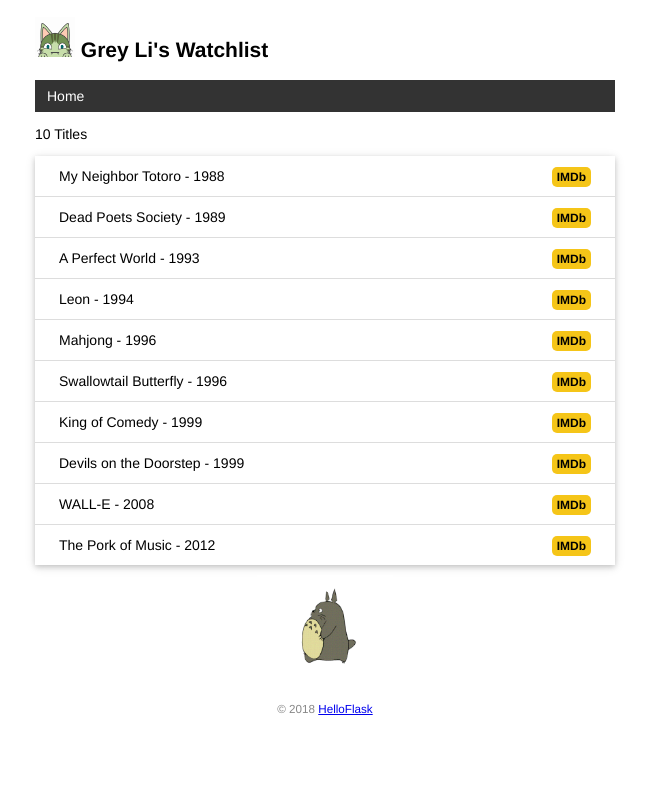
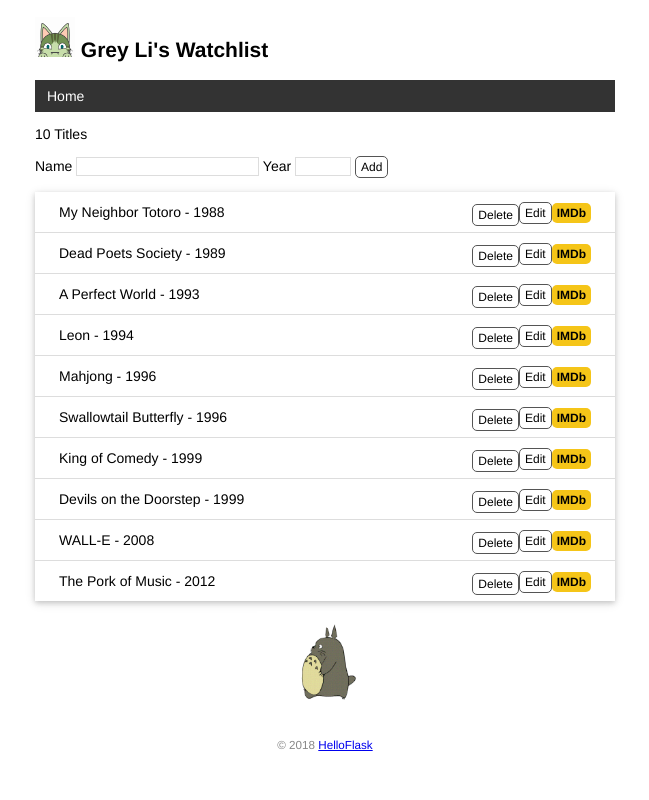
Before and after one commit to YOHE-XU/watchlist, a Flask app: page / in a window 1280 px wide. Shown: the whole page, without its empty margins (315-964 px from the left). Run offline with Flask 3, Linux system fonts and the light colour scheme.

Commit message:
Create, edit and delete item by form

```diff
--- a/app.py
+++ b/app.py
@@ -1,5 +1,5 @@
 import sys
-from flask import Flask,render_template
+from flask import Flask,render_template,request, url_for, redirect, flash
 from flask_sqlalchemy import SQLAlchemy
 import os
 import click
@@ -13,6 +13,7 @@ else:  # 否则使用四个斜线
 app = Flask(__name__)
 app.config['SQLALCHEMY_DATABASE_URI'] = prefix + os.path.join(app.root_path, 'data.db')
 app.config['SQLALCHEMY_TRACK_MODIFICATIONS'] = False  # 关闭对模型修改的监控
+app.config['SECRET_KEY'] = 'dev'  # 等同于 app.secret_key = 'dev'
 # 在扩展类实例化前加载配置
 db = SQLAlchemy(app)
 
@@ -26,11 +27,57 @@ def inject_user():
 def page_not_found(e):
     return render_template('404.html'), 404
 
+# 主页面
+@app.route('/', methods=['GET', 'POST'])
+def index():
+    # movie = Movie.query.first()
+    if request.method == 'POST':  # 判断是否是 POST 请求
+        # 获取表单数据
+        title = request.form.get('title')  # 传入表单对应输入字段的 name 值
+        year = request.form.get('year')
+        # 验证数据
+        if not title or not year or len(year) > 4 or len(title) > 60:
+            flash('Invalid input.')  # 显示错误提示
+            return redirect(url_for('index'))  # 重定向回主页
+        # 保存表单数据到数据库
+        movie = Movie(title=title, year=year)  # 创建记录
+        db.session.add(movie)  # 添加到数据库会话
+        db.session.commit()  # 提交数据库会话
+        flash('Item created.')  # 显示成功创建的提示
+        return redirect(url_for('index'))  # 重定向回主页
 
-@app.route('/')
-def index():
     movies = Movie.query.all()
     return render_template('index.html', movies=movies)
+
+# 编辑电影条目
+@app.route('/movie/edit/<int:movie_id>', methods=['GET', 'POST'])
+def edit(movie_id):
+    movie = Movie.query.get_or_404(movie_id)
+
+    if request.method == 'POST':  # 处理编辑表单的提交请求
+        title = request.form['title']
+        year = request.form['year']
+
+        if not title or not year or len(year) != 4 or len(title) > 60:
+            flash('Invalid input.')
+            return redirect(url_for('edit', movie_id=movie_id))  # 重定向回对应的编辑页面
+
+        movie.title = title  # 更新标题
+        movie.year = year  # 更新年份
+        db.session.commit()  # 提交数据库会话
+        flash('Item updated.')
+        return redirect(url_for('index'))  # 重定向回主页
+
+    return render_template('edit.html', movie=movie)  # 传入被编辑的电影记录
+
+# 删除
+@app.route('/movie/delete/<int:movie_id>', methods=['POST'])  # 限定只接受 POST 请求
+def delete(movie_id):
+    movie = Movie.query.get_or_404(movie_id)  # 获取电影记录
+    db.session.delete(movie)  # 删除对应的记录
+    db.session.commit()  # 提交数据库会话
+    flash('Item deleted.')
+    return redirect(url_for('index'))  # 重定向回主页
 
 class User(db.Model):  # 表名将会是 user（自动生成，小写处理）
     id = db.Column(db.Integer, primary_key=True)  # 主键
--- a/static/style.css
+++ b/static/style.css
@@ -86,3 +86,52 @@ nav li a:hover {
     border-radius: 5px;
     padding: 3px 5px;
 }
+
+/*输入框和按钮*/
+/* 覆盖某些浏览器对 input 元素定义的字体 */
+input[type=submit] {
+    font-family: inherit;
+}
+
+input[type=text] {
+    border: 1px solid #ddd;
+}
+
+input[name=year] {
+    width: 50px;
+}
+
+.btn {
+    font-size: 12px;
+    padding: 3px 5px;
+    text-decoration: none;
+    cursor: pointer;
+    background-color: white;
+    color: black;
+    border: 1px solid #555555;
+    border-radius: 5px;
+}
+
+.btn:hover {
+    text-decoration: none;
+    background-color: black;
+    color: white;
+    border: 1px solid black;
+}
+
+/*alert提示信息样式*/
+.alert {
+    position: relative;
+    padding: 7px;
+    margin: 7px 0;
+    border: 1px solid transparent;
+    color: #004085;
+    background-color: #cce5ff;
+    border-color: #b8daff;
+    border-radius: 5px;
+}
+
+/*删除按钮和旁边的编辑链接排成一行*/
+.inline-form {
+    display: inline;
+}
--- a/templates/base.html
+++ b/templates/base.html
@@ -10,10 +10,15 @@
     {% endblock %}
 </head>
 <body>
+<!-- 插入到页面标题上方 -->
+{% for message in get_flashed_messages() %}
+    <div class="alert">{{ message }}</div>
+{% endfor %}
 <h2>
     <img alt="Avatar" class="avatar" src="{{ url_for('static', filename='images/avatar.png') }}">
     {{ user.name }}'s Watchlist
 </h2>
+
 <nav>
     <ul>
         <li><a href="{{ url_for('index') }}">Home</a></li>
--- a/templates/index.html
+++ b/templates/index.html
@@ -1,15 +1,50 @@
 {% extends 'base.html' %}
 
 {% block content %}
+    {#    添加创建新条目表单#}
     <p>{{ movies|length }} Titles</p>
+    <form method="post">
+        Name <input type="text" name="title" autocomplete="off" required>
+        Year <input type="text" name="year" autocomplete="off" required>
+        <input class="btn" type="submit" name="submit" value="Add">
+    </form>
+
+    {#    电影条目#}
     <ul class="movie-list">
         {% for movie in movies %}
             <li>{{ movie.title }} - {{ movie.year }}
                 <span class="float-right">
-            <a class="imdb" href="https://www.imdb.com/find?q={{ movie.title }}" target="_blank" title="Find this movie on IMDb">IMDb</a>
+                    <a class="imdb" href="https://www.imdb.com/find?q={{ movie.title }}" target="_blank"
+                       title="Find this movie on IMDb">IMDb</a>
+                </span>
+                {#    编辑条目链接#}
+                <span class="float-right">
+                    <a class="btn" href="{{ url_for('edit', movie_id=movie.id) }}">Edit</a>
+                </span>
+
+                {#    删除#}
+                <span class="float-right">
+                    <form class="inline-form" method="post" action="{{ url_for('delete', movie_id=movie.id) }}">
+                     <input class="btn" type="submit" name="delete" value="Delete"
+                            onclick="return confirm('Are you sure?')">
+                     </form>
                 </span>
             </li>
         {% endfor %}
     </ul>
-<img alt="Walking Totoro" class="totoro" src="{{ url_for('static', filename='images/totoro.gif') }}" title="to~to~ro~">
+
+
+    {#    <span class="float-right">#}
+    {#    <a class="btn" href="{{ url_for('edit', movie_id=movie.id) }}">Edit</a>#}
+    {#</span>#}
+    {##}
+    {#    删除#}
+    {#    <span class="float-right">#}
+    {#    <form class="inline-form" method="post" action="{{ url_for('delete', movie_id=movie.id) }}">#}
+    {#        <input class="btn" type="submit" name="delete" value="Delete" onclick="return confirm('Are you sure?')">#}
+    {#    </form>#}
+    {#</span>#}
+
+    <img alt="Walking Totoro" class="totoro" src="{{ url_for('static', filename='images/totoro.gif') }}"
+         title="to~to~ro~">
 {% endblock %}
```
Also changed, not shown: templates/edit.html (added, +10 -0 lines), data.db. Lines whose indentation alone changed are shown as unchanged.
